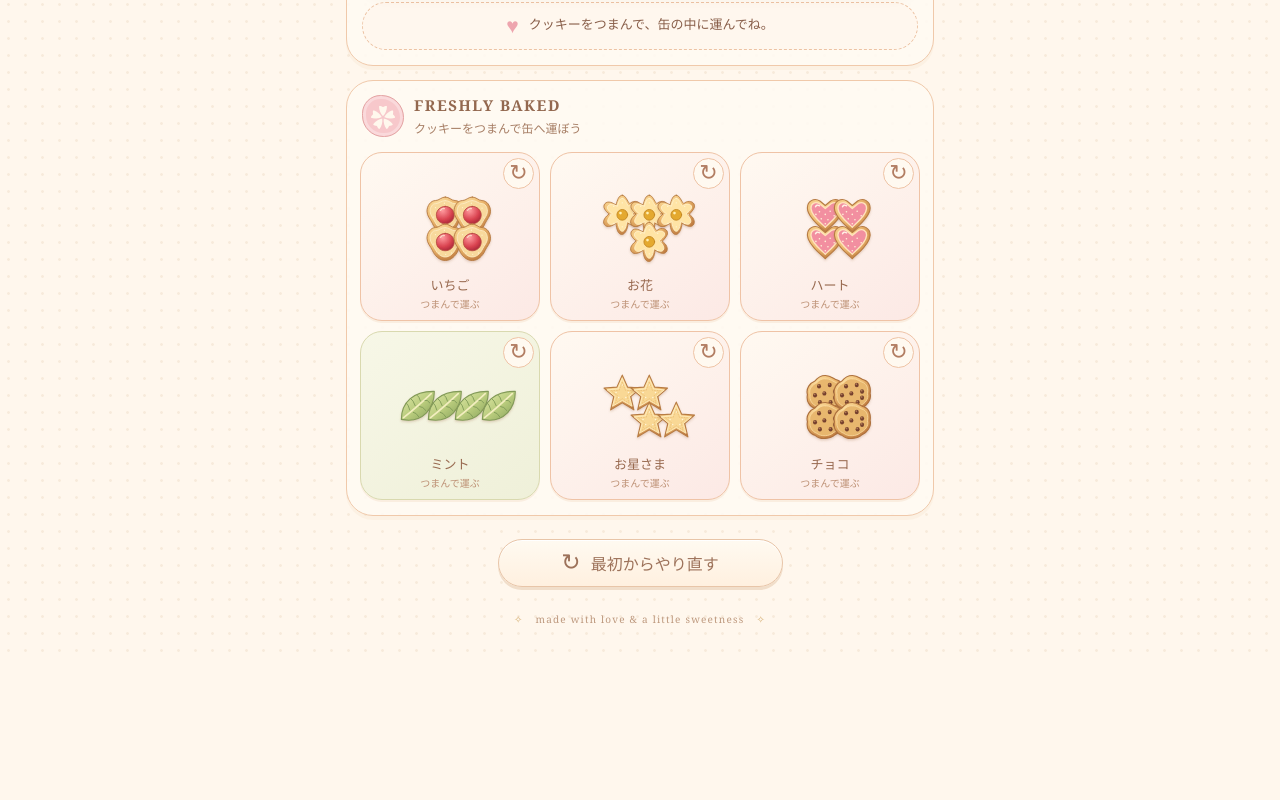
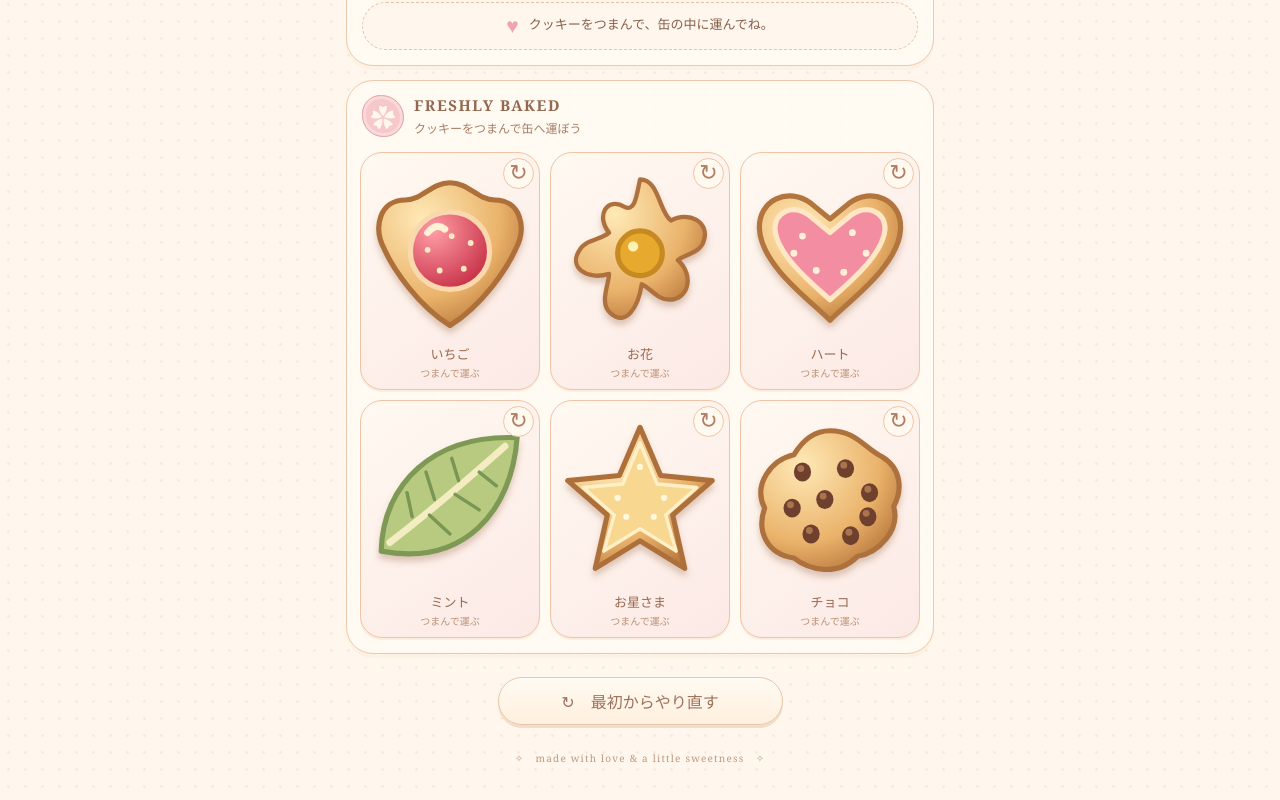
Before and after one commit to z67vmd4bpn-png/cookie, a React (Vite) app: page / in a window 1280 px wide. Shown: the part 769-1569 px from the top of the page. Before the commit the page ends 1430 px from the top, so only its background shows below. Built offline with nearby package versions, Linux system fonts and the light colour scheme; a web font is replaced by a local one.

Commit message:
Update App.jsx

```diff
--- a/src/App.jsx
+++ b/src/App.jsx
@@ -3,321 +3,239 @@ import './style.css';
 
 const COLS = 6;
 const ROWS = 4;
-const CELL = 27;
+const CELL = 40;
 
 const COOKIES = [
   {
     id: 'strawberry',
     name: 'いちご',
-    color: '#e9b46f',
+    kind: 'strawberry',
     shape: [[0, 0], [1, 0], [0, 1], [1, 1]],
-    kind: 'strawberry',
   },
   {
     id: 'flower',
     name: 'お花',
-    color: '#edc779',
+    kind: 'flower',
     shape: [[0, 0], [1, 0], [2, 0], [1, 1]],
-    kind: 'flower',
   },
   {
     id: 'heart',
     name: 'ハート',
-    color: '#e9b46f',
+    kind: 'heart',
     shape: [[0, 0], [1, 0], [0, 1], [1, 1]],
-    kind: 'heart',
   },
   {
     id: 'mint',
     name: 'ミント',
-    color: '#b9c987',
+    kind: 'mint',
     shape: [[0, 0], [1, 0], [2, 0], [3, 0]],
-    kind: 'mint',
   },
   {
     id: 'star',
     name: 'お星さま',
-    color: '#e9b46f',
+    kind: 'star',
     shape: [[0, 0], [1, 0], [1, 1], [2, 1]],
-    kind: 'star',
   },
   {
     id: 'chocolate',
     name: 'チョコ',
-    color: '#d9a365',
+    kind: 'chocolate',
     shape: [[0, 0], [1, 0], [0, 1], [1, 1]],
-    kind: 'chocolate',
   },
 ];
 
 function rotateShape(shape) {
-  const next = shape.map(([x, y]) => [-y, x]);
-  const minX = Math.min(...next.map(([x]) => x));
-  const minY = Math.min(...next.map(([, y]) => y));
+  const rotated = shape.map(([x, y]) => [-y, x]);
+  const minX = Math.min(...rotated.map(([x]) => x));
+  const minY = Math.min(...rotated.map(([, y]) => y));
 
-  return next.map(([x, y]) => [x - minX, y - minY]);
+  return rotated.map(([x, y]) => [x - minX, y - minY]);
 }
 
-function shapeSize(shape) {
+function getSize(shape) {
   return {
     width: Math.max(...shape.map(([x]) => x)) + 1,
     height: Math.max(...shape.map(([, y]) => y)) + 1,
   };
 }
 
-function CookieArt({ kind, size = 76 }) {
-  const id = `cookie-${kind}`;
-
-  const common = {
-    strokeLinejoin: 'round',
-    strokeLinecap: 'round',
-  };
-
+function CookieArt({ kind }) {
   return (
     <svg
       className={`cookie-art cookie-art-${kind}`}
       viewBox="0 0 100 100"
-      width={size}
-      height={size}
+      aria-label={kind}
       role="img"
-      aria-label={`${kind}クッキー`}
     >
       <defs>
-        <radialGradient id={`${id}-biscuit`} cx="35%" cy="25%" r="80%">
-          <stop offset="0%" stopColor="#ffe6aa" />
-          <stop offset="55%" stopColor="#edb96f" />
-          <stop offset="100%" stopColor="#bd783d" />
+        <radialGradient id={`${kind}-biscuit`} cx="30%" cy="25%" r="85%">
+          <stop offset="0%" stopColor="#ffe9b6" />
+          <stop offset="65%" stopColor="#eab36b" />
+          <stop offset="100%" stopColor="#b9773c" />
         </radialGradient>
 
-        <radialGradient id={`${id}-jam`} cx="35%" cy="25%" r="80%">
-          <stop offset="0%" stopColor="#ff9a9e" />
-          <stop offset="65%" stopColor="#d94350" />
-          <stop offset="100%" stopColor="#a92738" />
+        <radialGradient id={`${kind}-jam`} cx="30%" cy="25%" r="80%">
+          <stop offset="0%" stopColor="#ff9da6" />
+          <stop offset="100%" stopColor="#c83248" />
         </radialGradient>
 
-        <linearGradient id={`${id}-mint`} x1="0%" y1="0%" x2="100%" y2="100%">
-          <stop offset="0%" stopColor="#e0e9a8" />
-          <stop offset="55%" stopColor="#b7ca7b" />
-          <stop offset="100%" stopColor="#839f59" />
-        </linearGradient>
-
-        <filter id={`${id}-shadow`} x="-30%" y="-30%" width="160%" height="180%">
+        <filter id={`${kind}-shadow`} x="-25%" y="-25%" width="150%" height="160%">
           <feDropShadow
             dx="0"
             dy="3"
-            stdDeviation="2.5"
-            floodColor="#95613b"
-            floodOpacity="0.28"
+            stdDeviation="2"
+            floodColor="#8d5b35"
+            floodOpacity=".3"
           />
         </filter>
       </defs>
 
-      <g filter={`url(#${id}-shadow)`} {...common}>
+      <g
+        filter={`url(#${kind}-shadow)`}
+        strokeLinejoin="round"
+        strokeLinecap="round"
+      >
         {kind === 'strawberry' && (
           <>
             <path
-              d="M50 9 C59 9 64 17 72 17 C83 17 91 29 91 41 C91 52 83 59 79 68 C74 80 63 91 50 91 C37 91 26 80 21 68 C17 59 9 52 9 41 C9 29 17 17 28 17 C36 17 41 9 50 9 Z"
-              fill={`url(#${id}-biscuit)`}
-              stroke="#b77b43"
-              strokeWidth="2"
+              d="M50 8 C61 8 66 18 76 18 C91 18 95 34 88 47 C83 58 69 79 50 91 C31 79 17 58 12 47 C5 34 9 18 24 18 C34 18 39 8 50 8Z"
+              fill={`url(#${kind}-biscuit)`}
+              stroke="#ad703a"
+              strokeWidth="3"
             />
             <path
-              d="M50 17 C59 17 64 24 72 24 C79 24 84 32 84 41 C84 50 77 57 73 65 C68 76 59 83 50 83 C41 83 32 76 27 65 C23 57 16 50 16 41 C16 32 21 24 28 24 C36 24 41 17 50 17 Z"
-              fill="#f8d99c"
-              stroke="#fceac2"
-              strokeWidth="2"
+              d="M50 25 C63 25 73 35 73 48 C73 61 62 70 50 70 C38 70 27 61 27 48 C27 35 37 25 50 25Z"
+              fill={`url(#${kind}-jam)`}
+              stroke="#f9d8ad"
+              strokeWidth="3"
             />
             <path
-              d="M50 30 C61 30 70 39 70 49 C70 61 61 69 50 69 C39 69 30 61 30 49 C30 39 39 30 50 30 Z"
-              fill={`url(#${id}-jam)`}
-              stroke="#b94b42"
-              strokeWidth="2"
+              d="M37 37 Q42 31 47 35"
+              fill="none"
+              stroke="#fff2d7"
+              strokeWidth="4"
             />
-            <path
-              d="M39 39 Q43 34 48 35"
-              stroke="#ffe5d0"
-              strokeWidth="3"
-              opacity="0.8"
-            />
-            {[
-              [28, 33], [72, 34], [24, 54], [76, 54],
-              [36, 74], [64, 74], [48, 23], [51, 77],
-            ].map(([x, y], i) => (
-              <circle key={i} cx={x} cy={y} r="1.5" fill="#fff0c8" />
-            ))}
+            {[[37, 47], [62, 43], [44, 59], [58, 58], [51, 39]].map(
+              ([x, y], i) => (
+                <circle key={i} cx={x} cy={y} r="1.7" fill="#ffe9c5" />
+              )
+            )}
           </>
         )}
 
         {kind === 'flower' && (
           <>
             <path
-              d="M50 5 C58 5 61 19 67 24 C73 17 86 17 90 25 C94 33 84 42 79 48 C88 53 94 65 88 72 C82 79 70 72 63 68 C62 80 57 93 49 93 C40 93 37 80 36 68 C28 74 16 79 10 71 C4 63 13 52 21 47 C12 41 5 31 11 24 C18 16 30 23 36 27 C39 16 42 5 50 5 Z"
-              fill={`url(#${id}-biscuit)`}
-              stroke="#b77b43"
-              strokeWidth="2"
-            />
-            <path
-              d="M50 12 C57 12 59 24 64 29 C70 24 80 23 84 29 C87 36 77 42 72 47 C79 52 86 62 81 68 C76 74 65 66 60 64 C59 74 56 86 50 86 C44 86 41 74 40 64 C33 68 24 74 19 68 C14 62 21 52 28 47 C22 42 13 35 18 29 C23 23 33 27 39 30 C42 20 44 12 50 12 Z"
-              fill="#ffe4a5"
-              stroke="#fff0c8"
-              strokeWidth="2"
+              d="M50 6 C61 6 61 25 68 30 C78 24 91 31 87 42 C85 49 75 50 72 53 C82 62 78 76 67 76 C60 76 56 69 51 67 C49 80 42 92 33 84 C26 78 32 67 32 61 C19 65 8 57 15 47 C18 41 28 41 32 37 C24 27 31 16 41 22 C47 25 48 16 50 6Z"
+              fill={`url(#${kind}-biscuit)`}
+              stroke="#ae713d"
+              strokeWidth="2.5"
             />
             <circle
               cx="50"
               cy="49"
-              r="12"
-              fill="#e4a92f"
-              stroke="#c48722"
-              strokeWidth="2"
+              r="13"
+              fill="#e8aa2d"
+              stroke="#c78920"
+              strokeWidth="3"
             />
-            <circle cx="46" cy="45" r="3" fill="#fff0b5" />
-            {Array.from({ length: 8 }, (_, i) => {
-              const angle = (i * Math.PI) / 4;
-              return (
-                <circle
-                  key={i}
-                  cx={50 + Math.cos(angle) * 27}
-                  cy={49 + Math.sin(angle) * 27}
-                  r="1.5"
-                  fill="#fff5d7"
-                />
-              );
-            })}
+            <circle cx="46" cy="45" r="3" fill="#fff0b3" />
           </>
         )}
 
         {kind === 'heart' && (
           <>
             <path
-              d="M50 87 C43 79 11 57 10 35 C9 18 25 10 38 18 L50 28 L62 18 C75 10 91 18 90 35 C89 57 57 79 50 87 Z"
-              fill={`url(#${id}-biscuit)`}
-              stroke="#b77b43"
-              strokeWidth="2.5"
-            />
-            <path
-              d="M50 77 C40 67 19 51 18 35 C17 24 27 18 37 24 L50 35 L63 24 C73 18 83 24 82 35 C81 51 60 67 50 77 Z"
-              fill="#f28fa0"
-              stroke="#ffe2bd"
+              d="M50 88 C42 79 10 57 9 35 C8 18 26 10 39 20 L50 29 L61 20 C74 10 92 18 91 35 C90 57 58 79 50 88Z"
+              fill={`url(#${kind}-biscuit)`}
+              stroke="#b1743c"
               strokeWidth="3"
             />
             <path
-              d="M28 31 Q31 25 37 29"
-              fill="none"
-              stroke="#fff4e7"
+              d="M50 76 C40 67 19 50 18 35 C18 25 28 20 38 27 L50 37 L62 27 C72 20 82 25 82 35 C81 50 60 67 50 76Z"
+              fill="#f38da1"
+              stroke="#ffe6c4"
               strokeWidth="3"
             />
-            {[
-              [37, 42], [61, 41], [29, 48], [70, 51],
-              [41, 58], [56, 60], [50, 48], [50, 69],
-            ].map(([x, y], i) => (
-              <circle key={i} cx={x} cy={y} r="1.8" fill="#fff0d6" />
-            ))}
+            {[[34, 39], [63, 37], [29, 49], [71, 49], [42, 59], [58, 60]].map(
+              ([x, y], i) => (
+                <circle key={i} cx={x} cy={y} r="2" fill="#fff1d7" />
+              )
+            )}
           </>
         )}
 
         {kind === 'mint' && (
           <>
             <path
-              d="M12 75 C12 37 39 11 86 12 C86 49 62 85 12 75 Z"
-              fill={`url(#${id}-mint)`}
-              stroke="#829a58"
-              strokeWidth="2.5"
+              d="M10 78 C11 39 40 10 89 12 C86 54 59 87 10 78Z"
+              fill="#b8ca80"
+              stroke="#7e9954"
+              strokeWidth="3"
             />
             <path
-              d="M17 71 Q45 49 79 17"
+              d="M15 73 Q46 49 82 17"
               fill="none"
-              stroke="#f0edbd"
+              stroke="#f5edc2"
               strokeWidth="4"
             />
             {[
-              [31, 54, 24, 39],
-              [43, 44, 34, 29],
-              [55, 34, 48, 21],
-              [39, 59, 51, 69],
-              [53, 46, 67, 55],
-              [65, 32, 76, 38],
+              [28, 58, 25, 44],
+              [41, 48, 36, 32],
+              [55, 37, 51, 24],
+              [38, 57, 50, 68],
+              [53, 45, 67, 54],
+              [67, 32, 77, 40],
             ].map(([x1, y1, x2, y2], i) => (
               <path
                 key={i}
-                d={`M${x1} ${y1} Q${(x1 + x2) / 2} ${(y1 + y2) / 2 - 5} ${x2} ${y2}`}
+                d={`M${x1} ${y1} Q${(x1 + x2) / 2} ${(y1 + y2) / 2} ${x2} ${y2}`}
                 fill="none"
-                stroke="#7e9957"
+                stroke="#799653"
                 strokeWidth="2"
               />
             ))}
-            <path
-              d="M17 71 Q45 49 79 17"
-              fill="none"
-              stroke="#f8f0c5"
-              strokeWidth="1"
-            />
           </>
         )}
 
         {kind === 'star' && (
           <>
             <path
-              d="M50 7 L62 34 L91 36 L69 55 L76 85 L50 69 L24 85 L31 55 L9 36 L38 34 Z"
-              fill={`url(#${id}-biscuit)`}
-              stroke="#b77b43"
-              strokeWidth="2.5"
+              d="M50 6 L62 34 L92 37 L69 57 L76 88 L50 72 L24 88 L31 57 L8 37 L38 34Z"
+              fill={`url(#${kind}-biscuit)`}
+              stroke="#ad703b"
+              strokeWidth="3"
             />
             <path
-              d="M50 15 L60 38 L84 40 L66 55 L72 77 L50 64 L28 77 L34 55 L16 40 L40 38 Z"
-              fill="#f9d895"
-              stroke="#ffedbe"
+              d="M50 15 L60 39 L83 41 L65 57 L71 78 L50 65 L29 78 L35 57 L17 41 L40 39Z"
+              fill="#f8d891"
+              stroke="#fff0c8"
               strokeWidth="2"
             />
-            <path
-              d="M50 23 L57 41 L75 42 L61 53 L65 70 L50 60 L35 70 L39 53 L25 42 L43 41 Z"
-              fill="none"
-              stroke="#e9b96e"
-              strokeWidth="1.5"
-              strokeDasharray="2 4"
-            />
-            {[
-              [50, 29], [36, 46], [64, 46], [42, 57], [58, 57],
-            ].map(([x, y], i) => (
-              <circle key={i} cx={x} cy={y} r="1.7" fill="#fff5d9" />
-            ))}
+            {[[50, 29], [37, 47], [64, 47], [42, 58], [58, 58]].map(
+              ([x, y], i) => (
+                <circle key={i} cx={x} cy={y} r="1.8" fill="#fff8df" />
+              )
+            )}
           </>
         )}
 
         {kind === 'chocolate' && (
           <>
             <path
-              d="M50 8 C63 8 68 15 77 18 C88 22 92 35 90 48 C94 61 83 76 72 80 C62 90 38 92 28 82 C14 78 7 65 10 51 C6 37 16 24 27 20 C34 11 41 8 50 8 Z"
-              fill={`url(#${id}-biscuit)`}
-              stroke="#ae713e"
-              strokeWidth="2.5"
+              d="M50 8 C65 8 70 18 80 23 C92 30 92 43 87 52 C91 66 78 79 66 81 C54 93 38 89 29 82 C14 80 7 67 12 53 C5 39 16 25 29 22 C35 12 42 8 50 8Z"
+              fill={`url(#${kind}-biscuit)`}
+              stroke="#ad713e"
+              strokeWidth="3"
             />
-            <path
-              d="M50 15 C62 15 68 22 75 24 C84 29 86 38 84 49 C88 60 78 71 69 75 C60 84 40 85 31 77 C20 73 14 62 16 51 C12 39 21 29 30 25 C37 18 42 15 50 15 Z"
-              fill="#e8b76e"
-              stroke="#f8d79c"
-              strokeWidth="2"
-            />
-            {[
-              [36, 31], [60, 28], [72, 43], [48, 47],
-              [27, 51], [38, 67], [62, 67], [72, 57],
-            ].map(([x, y], i) => (
-              <g key={i}>
-                <ellipse
-                  cx={x}
-                  cy={y + 1}
-                  rx="4.5"
-                  ry="5"
-                  fill="#75412e"
-                />
-                <ellipse
-                  cx={x - 1}
-                  cy={y - 1}
-                  rx="2"
-                  ry="2"
-                  fill="#b17a55"
-                />
-              </g>
-            ))}
+            {[[34, 31], [59, 29], [73, 43], [47, 47], [28, 52], [39, 67], [62, 68], [72, 57]].map(
+              ([x, y], i) => (
+                <g key={i}>
+                  <ellipse cx={x} cy={y + 1} rx="5" ry="5.5" fill="#70402e" />
+                  <ellipse cx={x - 1} cy={y - 1} rx="2" ry="2" fill="#a97450" />
+                </g>
+              )
+            )}
           </>
         )}
       </g>
@@ -325,28 +243,12 @@ function CookieArt({ kind, size = 76 }) {
   );
 }
 
-function CookiePiece({ cookie, size = 27 }) {
-  return (
-    <span
-      className={`cookie-piece cookie-piece-${cookie.kind}`}
-      style={{
-        width: size,
-        height: size,
-      }}
-    >
-      <CookieArt kind={cookie.kind} size={size * 1.85} />
-    </span>
-  );
-}
-
 export default function App() {
   const [board, setBoard] = useState(Array(COLS * ROWS).fill(null));
   const [placed, setPlaced] = useState({});
   const [rotations, setRotations] = useState({});
-  const [message, setMessage] = useState(
-    'クッキーをつまんで、缶の中に運んでね。'
-  );
   const [drag, setDrag] = useState(null);
+  const [message, setMessage] = useState('クッキーをつまんで、缶の中に運んでね。');
   const [finished, setFinished] = useState(false);
 
   const tinRef = useRef(null);
@@ -368,7 +270,6 @@ export default function App() {
     event.preventDefault();
 
     const current = {
-      id: cookie.id,
       cookie,
       pointerId: event.pointerId,
       startX: event.clientX,
@@ -406,27 +307,21 @@ export default function App() {
     setDrag(null);
 
     const moved =
-      Math.abs(current.x - current.startX) > 10 ||
-      Math.abs(current.y - current.startY) > 10;
+      Math.abs(current.x - current.startX) > 8 ||
+      Math.abs(current.y - current.startY) > 8;
 
-    if (!moved) {
-      setMessage('クッキーを指でつかんで、缶の中まで運んでね。');
-      return;
-    }
+    if (!moved) return;
 
-    const tin = tinRef.current;
-
-    if (!tin) return;
-
-    const rect = tin.getBoundingClientRect();
+    const rect = tinRef.current?.getBoundingClientRect();
 
     if (
+      !rect ||
       current.x < rect.left ||
-      current.x > rect.right ||
+      current.x >= rect.right ||
       current.y < rect.top ||
-      current.y > rect.bottom
+      current.y >= rect.bottom
     ) {
-      setMessage('缶の中にクッキーを運んでみてね。');
+      setMessage('缶の中までクッキーを運んでね。');
       return;
     }
 
@@ -436,7 +331,7 @@ export default function App() {
     const centerCol = Math.floor((current.x - rect.left) / cellWidth);
     const centerRow = Math.floor((current.y - rect.top) / cellHeight);
 
-    const size = shapeSize(current.shape);
+    const size = getSize(current.shape);
 
     const startCol = centerCol - Math.floor(size.width / 2);
     const startRow = centerRow - Math.floor(size.height / 2);
@@ -455,19 +350,27 @@ export default function App() {
     );
 
     if (!canPlace) {
-      setMessage('そこには入らないみたい。別の場所を試してね。');
+      setMessage('そこには入らないみたい。空いている場所を試してね。');
       return;
     }
 
     const nextBoard = [...board];
 
     cells.forEach(({ col, row }) => {
-      nextBoard[row * COLS + col] = current.id;
+      nextBoard[row * COLS + col] = current.cookie.id;
     });
+
+    const minCol = Math.min(...cells.map((cell) => cell.col));
+    const minRow = Math.min(...cells.map((cell) => cell.row));
 
     const nextPlaced = {
       ...placed,
-      [current.id]: { cells },
+      [current.cookie.id]: {
+        cells,
+        col: minCol,
+        row: minRow,
+        shape: current.shape,
+      },
     };
 
     setBoard(nextBoard);
@@ -522,66 +425,26 @@ export default function App() {
     setMessage('新しいクッキー缶を作ろう！');
   }
 
-  function renderCookieOnBoard(id, index) {
-    if (!id) return null;
-
-    const cookie = COOKIES.find((item) => item.id === id);
-
-    if (!cookie) return null;
-
-    const item = placed[id];
+  function renderPlacedCookie(cookie) {
+    const item = placed[cookie.id];
 
     if (!item) return null;
 
-    const firstCell = item.cells[0];
-    const currentCell = {
-      col: index % COLS,
-      row: Math.floor(index / COLS),
-    };
-
-    const isFirst =
-      currentCell.col === firstCell.col &&
-      currentCell.row === firstCell.row;
-
-    if (!isFirst) return null;
-
-    const shape = getShape(cookie);
-    const size = shapeSize(shape);
+    const size = getSize(item.shape);
 
     return (
       <button
-        key={`placed-${id}`}
+        key={cookie.id}
         type="button"
-        className={`placed-cookie placed-cookie-${cookie.kind}`}
+        className="placed-cookie"
         style={{
-          gridColumn: `${firstCell.col + 1} / span ${size.width}`,
-          gridRow: `${firstCell.row + 1} / span ${size.height}`,
+          gridColumn: `${item.col + 1} / span ${size.width}`,
+          gridRow: `${item.row + 1} / span ${size.height}`,
         }}
-        onClick={() => removeCookie(id)}
-        aria-label={`${cookie.name}を缶から取り出す`}
+        onClick={() => removeCookie(cookie.id)}
+        aria-label={`${cookie.name}を取り出す`}
       >
-        <div
-          className="placed-cookie-shape"
-          style={{
-            width: size.width * CELL,
-            height: size.height * CELL,
-          }}
-        >
-          {shape.map(([x, y], i) => (
-            <span
-              key={i}
-              className="placed-cookie-piece"
-              style={{
-                left: x * CELL,
-                top: y * CELL,
-                width: CELL,
-                height: CELL,
-              }}
-            >
-              <CookieArt kind={cookie.kind} size={CELL * 1.35} />
-            </span>
-          ))}
-        </div>
+        <CookieArt kind={cookie.kind} />
       </button>
     );
   }
@@ -589,32 +452,24 @@ export default function App() {
   return (
     <main className="storybook">
       <header className="page-header">
-        <div className="brand-mark">
-          <span>✿</span>
-        </div>
-
+        <div className="brand-mark">✿</div>
         <p className="eyebrow">THE LITTLE COOKIE SHOP</p>
-
         <h1>ちいさなクッキー缶</h1>
-
         <p className="intro">
           とっておきのお菓子を、
           <br />
           ひとつずつ詰めていこう。
         </p>
-
         <div className="decorative-line">✧　♡　✧</div>
       </header>
 
       <section className="tin-panel">
         <div className="section-heading">
           <span className="heading-flower">✿</span>
-
-          <div className="heading-copy">
+          <div>
             <h2>MY COOKIE TIN</h2>
             <p>クッキーをきれいに並べてね</p>
           </div>
-
           <span className="count-badge">
             {Object.keys(placed).length}/{COOKIES.length}
           </span>
@@ -631,9 +486,7 @@ export default function App() {
                   />
                 ))}
 
-                {board.map((id, index) =>
-                  id ? renderCookieOnBoard(id, index) : null
-                )}
+                {COOKIES.map(renderPlacedCookie)}
               </div>
             </div>
           </div>
@@ -648,8 +501,7 @@ export default function App() {
       <section className="cookie-section">
         <div className="section-heading">
           <span className="heading-flower">✿</span>
-
-          <div className="heading-copy">
+          <div>
             <h2>FRESHLY BAKED</h2>
             <p>クッキーをつまんで缶へ運ぼう</p>
           </div>
@@ -658,10 +510,9 @@ export default function App() {
         <div className="cookie-tray">
           {COOKIES.filter((cookie) => !placed[cookie.id]).map((cookie) => {
             const shape = getShape(cookie);
-            const size = shapeSize(shape);
 
             return (
-              <article className={`cookie-card card-${cookie.kind}`} key={cookie.id}>
+              <article className="cookie-card" key={cookie.id}>
                 <button
                   type="button"
                   className="rotate-button"
@@ -678,28 +529,7 @@ export default function App() {
                   onPointerUp={endDrag}
                   onPointerCancel={endDrag}
                 >
-                  <div
-                    className="cookie-shape"
-                    style={{
-                      width: size.width * CELL,
-                      height: size.height * CELL,
-                    }}
-                  >
-                    {shape.map(([x, y], index) => (
-                      <span
-                        key={index}
-                        className="cookie-piece"
-                        style={{
-                          left: x * CELL,
-                          top: y * CELL,
-                          width: CELL,
-                          height: CELL,
-                        }}
-                      >
-                        <CookieArt kind={cookie.kind} size={CELL * 1.65} />
-                      </span>
-                    ))}
-                  </div>
+                  <CookieArt kind={cookie.kind} />
                 </div>
 
                 <p className="cookie-label">{cookie.name}</p>
@@ -713,13 +543,10 @@ export default function App() {
       {drag && (
         <div
           className="drag-preview"
-          style={{
-            left: drag.x,
-            top: drag.y,
-          }}
+          style={{ left: drag.x, top: drag.y }}
           aria-hidden="true"
         >
-          <CookieArt kind={drag.cookie.kind} size={70} />
+          <CookieArt kind={drag.cookie.kind} />
         </div>
       )}
 
@@ -729,15 +556,12 @@ export default function App() {
           className="reset-button"
           onClick={resetGame}
         >
-          <span className="reset-icon">↻</span>
-          最初からやり直す
+          ↻　最初からやり直す
         </button>
       </div>
 
       <footer className="page-footer">
-        <span>✧</span>
-        made with love & a little sweetness
-        <span>✧</span>
+        ✧　made with love & a little sweetness　✧
       </footer>
 
       {finished && (
@@ -746,17 +570,14 @@ export default function App() {
             <div className="success-decoration">✿ ♡ ✿</div>
             <p className="success-eyebrow">WONDERFUL!</p>
             <h2>できあがり！</h2>
-
-            <div className="success-cookie-art">
-              <CookieArt kind="strawberry" size={95} />
+            <div className="success-cookie">
+              <CookieArt kind="strawberry" />
             </div>
-
-            <p className="success-message">
+            <p>
               とってもすてきな
               <br />
               クッキー缶ができたね。
             </p>
-
             <button type="button" onClick={resetGame}>
               もう一度つくる
             </button>
```
